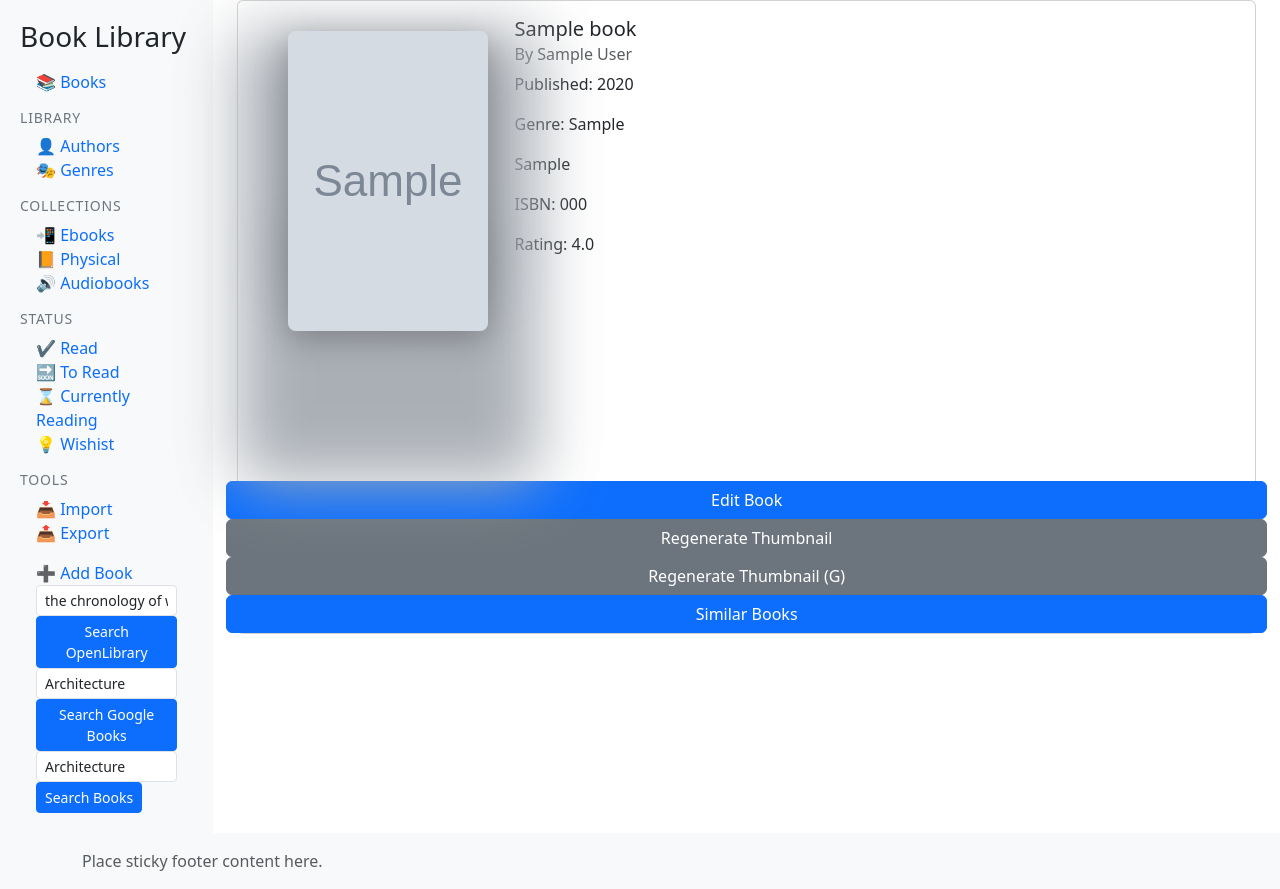
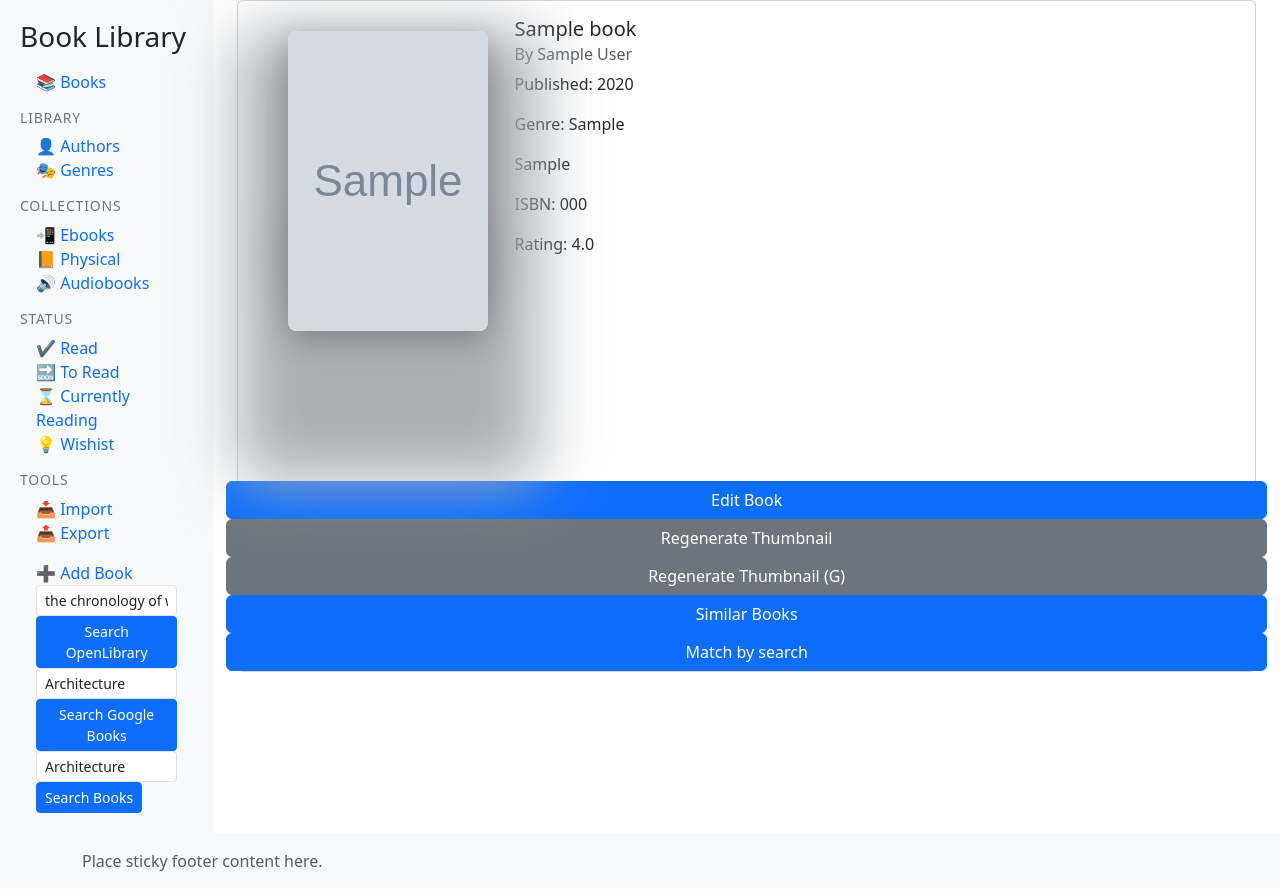
Before and after one commit to jborza/booklibrary, a Flask app: page /book/1 in a window 1280 px wide. Run offline with Flask 3, Linux system fonts and the light colour scheme; tables that the repository leaves empty hold one stand-in row (values such as "Sample post"); grey boxes marked "Sample" are stand-in pictures; some libraries are stand-ins or nearby versions.

Commit message:
book match button

```diff
--- a/templates/book.html
+++ b/templates/book.html
@@ -41,7 +41,7 @@
     <button class="btn btn-secondary" onclick="regenerateThumbnail({{ book.id }})">Regenerate Thumbnail</button>
     <button class="btn btn-secondary" onclick="regenerateThumbnailGoogle({{ book.id }})">Regenerate Thumbnail (G)</button>
     <a href="{{ url_for('book.edit_book', book_id=book.id) }}" class="btn btn-primary">Similar Books</a>
-
+    <a href="{{ url_for('book.match_book', book_id=book.id) }}" class="btn btn-primary">Match by search</a>
 
 
     <script>
```
